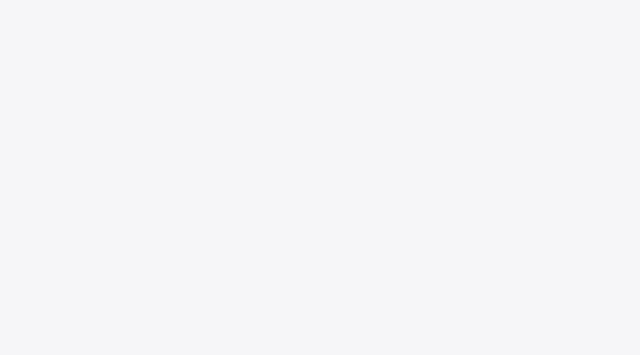
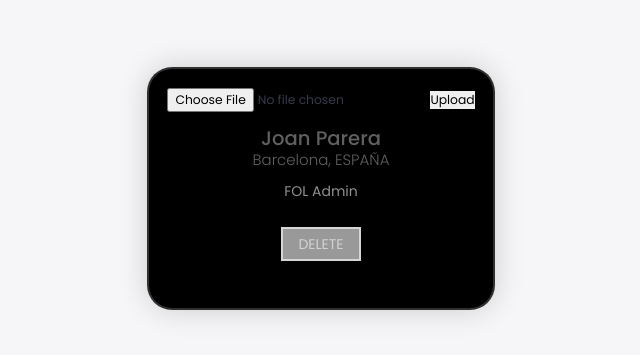
Before and after one commit to marsanbla/FOL_Project_Web, a Vue app: page /#/userp in a window 1280 px wide. Before the commit this address led to /#/jamaica. Shown: the part 231-586 px from the top of the page, without its empty margins (319-959 px from the left). Built offline with nearby package versions, Linux system fonts and the light colour scheme.

Commit message:
esto funciona

```diff
--- a/package.json
+++ b/package.json
@@ -9,6 +9,7 @@
     "preview": "vite preview"
   },
   "dependencies": {
+    "axios": "^1.4.0",
     "chart.js": "^4.2.1",
     "vue": "^3.2.47",
     "vue-router": "^4.1.6",
--- a/src/components/Login.vue
+++ b/src/components/Login.vue
@@ -94,6 +94,7 @@
   </div>
 </template>
 <script>
+localStorage.setItem('isLoggedIn', 'false')
 
 var isAuth=false;
 
@@ -113,6 +114,7 @@ export default {
       emptyFields: false,
       postData: null,
       response: null,
+
     };
   },
   methods: {
@@ -136,6 +138,7 @@ export default {
         }*/
         if (response.status == 202) {
           auth=true;
+          localStorage.setItem('isLoggedIn', 'true')
           //localStorage.setItem("token", token); // update the token in localStorage
           this.$router.push({ name: "Home" });
           alert("You are now logged in");
@@ -166,7 +169,7 @@ export default {
       return data;
     },
     doPromiseFetchPost(url, data, callback) {
-      this.loading = true;
+      //this.loading = true;
 
       var promResponse = fetch(url, {
         method: "POST",
@@ -181,7 +184,7 @@ export default {
       return promResponse;
     },
     doFetchPost(url, data, callback) {
-      this.loading = true;
+      //this.loading = true;
 
       fetch(url, {
         method: "POST",
@@ -222,10 +225,10 @@ export default {
         } else {
           this.text = "No autoritzat";
         }
-        this.loading = false;
+        //this.loading = false;
       };
 
-      this.doFetchPost(
+      return this.doPromiseFetchPost(
         "http://localhost:3000/authPost",
         { name: this.emailLogin, password: this.passwordLogin },
         callback
@@ -236,7 +239,7 @@ export default {
         console.log("Resposta dins del register: ", this.response);
         this.snackbar = true;
         this.text = this.postData.text;
-        this.loading = false;
+        //this.loading = false;
         this.auth = false;
         this.loginpage = true;
       };
--- a/src/main.js
+++ b/src/main.js
@@ -7,7 +7,7 @@ import About from './views/About.vue'
 import Users from './views/Users.vue'
 import Stats from './views/Stats.vue'
 import LoginView from './views/LoginView.vue'
-import Panama from './views/Panama.vue'
+import Userp from './views/UserP.vue'
 import Dashboard from './views/Dashboard.vue'
 //import '/main.css'
 import Chart from 'chart.js/auto';
@@ -49,6 +49,14 @@ const router = createRouter({
                     name: 'Stats',
                     component: Stats,
                 },
+                {
+                    path: 'userp',
+                    name: 'Userp',
+                    component: Userp,
+
+                }
+
+
 
 
             ]
@@ -65,7 +73,7 @@ const router = createRouter({
             component: LoginView,
 
         },
-        { path: '/panama', name: 'panama', component: Panama },
+        { path: '/userp', name: 'userp', component: Userp },
         { path: '/dashboard', name: 'dashboard', component: Dashboard },
 
 
@@ -75,13 +83,17 @@ const router = createRouter({
 
 })
 
+
+
+
 router.beforeEach((to, from, next) => {
     if (to.meta.requiresAuth) {
-        console.log("Autoritzat dintre before each: ", Login.methods.doLogin());
-        if (Login.methods.doLogin()) {
+        //console.log("Autoritzat dintre before each: ", Login.methods.doLogin());
+        console.log("Imprimir is loggedIn: ", localStorage.getItem('isLoggedIn') === 'true');
+        if (localStorage.getItem('isLoggedIn') === 'true') {
             next();
         } else {
-            next("/login");
+            next("/");
         }
     } else {
         next();
--- a/src/views/Home.vue
+++ b/src/views/Home.vue
@@ -44,17 +44,12 @@
                 Stats
               </button>
             </router-link>
-
-            <a href="#">
-              <span class="material-icons-sharp"> sports_esports </span>
-
-              <button
-                class="tab-button active"
-                onclick="changeTab(event, 'tab-4')"
-              >
-                Gameplay
+            <router-link to="/home/userp">
+              <button class="material-icons-sharp">query_stats</button>
+              <button class="tab-button" onclick="changeTab(event, 'tab-4')">
+                UserP
               </button>
-            </a>
+            </router-link>
             <a href="#">
               <span class="material-icons-sharp"> settings </span>
 
@@ -144,6 +139,11 @@
 <script>
 export default {
   name: "ClickableSpan",
+  beforeRouteLeave(to, from, next) {
+    // set isLoggedIn to false when navigating away from the Home page
+    localStorage.setItem('isLoggedIn', 'false')
+    next()
+  },
   methods: {
     handleClick() {
       alert("You clicked the span!");
--- a/src/views/LoginView.vue
+++ b/src/views/LoginView.vue
@@ -7,6 +7,8 @@
 </template>
 
 <script>
+localStorage.setItem('isLoggedIn', 'false')
+
 import Login from "../components/Login.vue";
 
 export default {
--- a/src/views/Panama.vue
+++ /dev/null
@@ -1,5 +0,0 @@
-<template>
-    <div class="panama">
-        <h1>Panama</h1>
-    </div>
-</template>
--- /dev/null
+++ b/src/views/UserP.vue
@@ -0,0 +1,212 @@
+<template>
+    <div class="round-1"></div>
+    <div class="round-2"></div>
+    <div class="round-3"></div>
+    <div class="round-4"></div>
+    <div class="round-5"></div>
+    <div class="round-6"></div>
+    <div class="wrapper">
+        <div class="box">
+            <div>
+                <input type="file" @change="previewImage" ref="fileInput">
+                <button @click="uploadImage">Upload</button>
+                <img v-if="profileImageUrl" :src="profileImageUrl" />
+            </div>
+            <h2>Joan Parera <span>Barcelona, ESPAÑA</span></h2>
+            <p>FOL Admin</p>
+            <p class="btn-area"> <a @click="deleteImage">DELETE</a></p>
+
+        </div>
+    </div>
+</template>
+
+<script>
+import axios from 'axios';
+
+export default {
+    name: 'profileImage',
+    data() {
+        return {
+            profileImageUrl: localStorage.getItem('profileImageUrl') || '',
+            imageFile: null,
+        };
+    },
+    methods: {
+        previewImage() {
+            if (!this.$refs.fileInput.files[0]) return;
+            this.imageFile = this.$refs.fileInput.files[0];
+            this.profileImageUrl = URL.createObjectURL(this.imageFile);
+        },
+        uploadImage() {
+            const formData = new FormData();
+            formData.append('profileImage', this.imageFile);
+            axios.post('http://localhost:3000/saveprofileimage', formData).then((response) => {
+                alert(response.data.message);
+                localStorage.setItem('profileImageUrl', this.profileImageUrl);
+            }).catch((err) => {
+                console.error(err);
+                alert('Error uploading image');
+            });
+        },
+        deleteImage() {
+            axios.delete('http://localhost:3000/deleteprofileimage').then((response) => {
+                alert(response.data.message);
+                this.profileImageUrl = '';
+                localStorage.removeItem('profileImageUrl');
+            }).catch((err) => {
+                console.error(err);
+                alert('Error deleting image');
+            });
+        }
+    },
+};
+
+</script>
+
+
+
+<style>
+* {
+    margin: 0;
+    padding: 0;
+    box-sizing: border-box;
+    outline: none;
+    border: none;
+    font-family: 'Poppins', sans-serif;
+}
+
+body {
+    background: black;
+}
+
+.wrapper {
+    width: 100%;
+    display: flex;
+    justify-content: center;
+    align-items: center;
+    min-height: 100vh;
+    margin: 0 auto;
+    position: relative;
+}
+
+/*.round-1 {
+	position: absolute;
+	top: 70%;
+	right: 53%;
+	width: 13em;
+	height: 13em;
+	border-radius: 50%;
+	box-shadow: 0 0 50px #5622FF;
+	background: linear-gradient(180deg, red, orange);
+}
+.round-3 {
+	position: absolute;
+	top: 80%;
+	right: 43%;
+	width: 10em;
+	height: 10em;
+	border-radius: 50%;
+	box-shadow: 0 0 50px #5622FF;
+	background: linear-gradient(180deg, grey, black);
+}
+.round-2 {
+	position: absolute;
+	top: 50%;
+	right: 23%;
+	width: 19em;
+	height: 19em;
+	border-radius: 50%;
+	box-shadow: 0 0 50px #5622FF;
+	background: linear-gradient(180deg, #5622FF, #4190FD);
+}
+.round-4 {
+	position: absolute;
+	top: 60%;
+	right: 23%;
+	width: 15em;
+	height: 15em;
+	border-radius: 50%;
+	box-shadow: 0 0 50px #5622FF;
+	background: linear-gradient(180deg, red, orange);
+}
+.round-5 {
+	position: absolute;
+	top: 90%;
+	right: 83%;
+	width: 13em;
+	height: 13em;
+	border-radius: 50%;
+	box-shadow: 0 0 50px #5622FF;
+	background: linear-gradient(180deg, red, orange);
+}
+.round-6 {
+	position: absolute;
+	top: 70%;
+	right: 93%;
+	width: 10em;
+	height: 10em;
+	border-radius: 50%;
+	box-shadow: 0 0 50px #5622FF;
+	background: linear-gradient(180deg, red, orange);
+}*/
+.box {
+    width: auto;
+    height: auto;
+    display: block;
+    /*flex-direction: column;*/
+    justify-content: center;
+    align-items: center;
+    background-color: black;
+    backdrop-filter: blur(20px);
+    padding: 1.5em;
+    border-radius: 25px;
+    border: 2px solid #ffffff30;
+    box-shadow: 0 0 30px #0000002a;
+    text-align: center;
+}
+
+.box h2 {
+    color: #ffffff60;
+    text-transform: capitalize;
+    margin: 15px 0;
+}
+
+.box h2 span {
+    display: block;
+    font-size: 15px;
+    font-weight: 300;
+    text-transform: capitalize;
+}
+
+.box p {
+    color: #ffffff90;
+    font-size: 14px;
+}
+
+.btn-area a {
+    text-decoration: none;
+    color: #262626;
+    background: rgba(255, 255, 255, 0.6);
+    display: inline-block;
+    padding: 8px 15px;
+    margin: 15px 5px;
+    border: 2px solid rgba(255, 255, 255, 0.6);
+}
+
+.btn-area a.ex {
+    background: transparent;
+    color: #fff;
+}
+
+
+.profile-img {
+    width: 120px;
+    height: 120px;
+    border-radius: 50%;
+    overflow: hidden;
+    object-fit: cover;
+}
+
+.profile-img img {
+    width: 100%;
+}</style>
```
Also changed, not shown: 1 other file (tests, documents, lock files or other folders).
